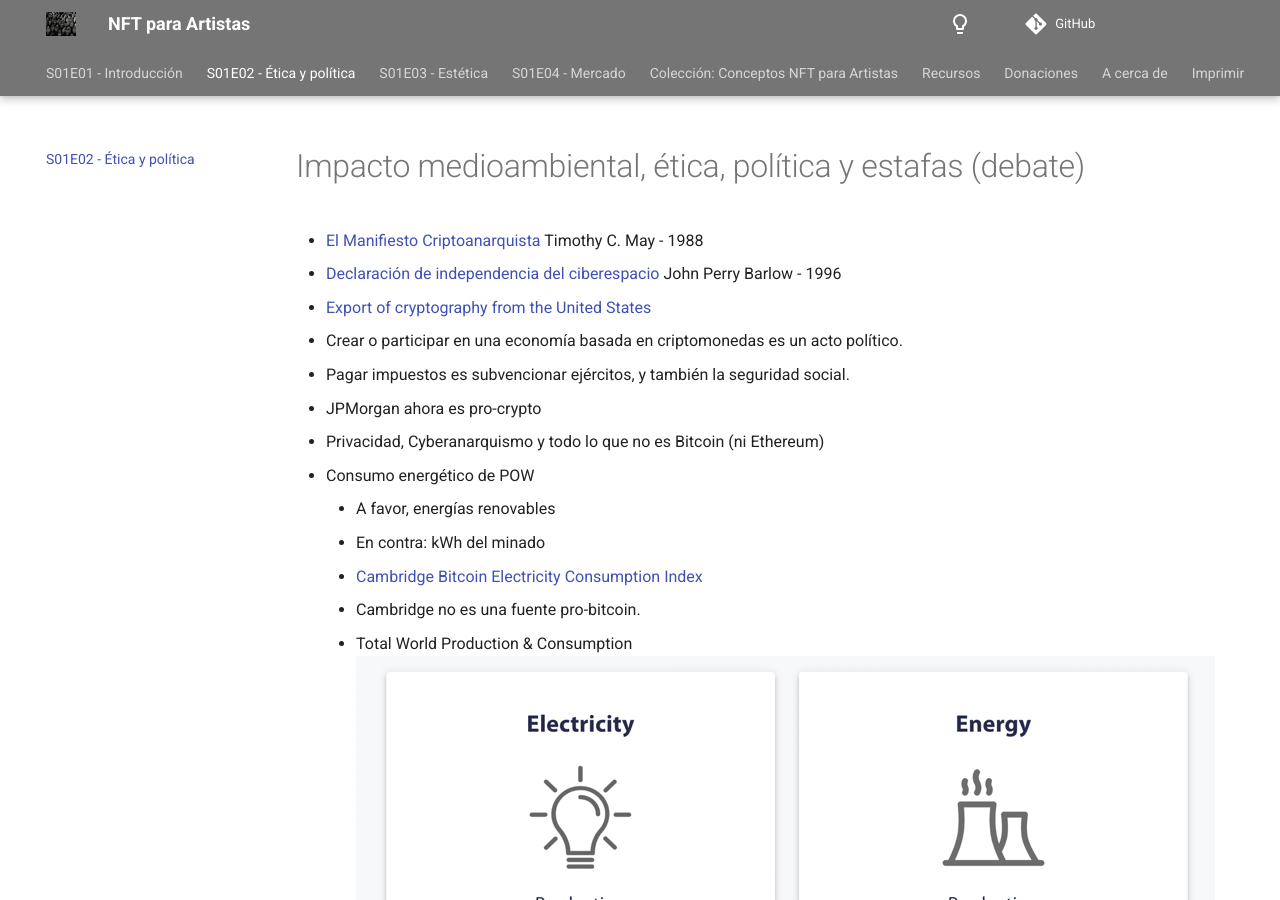
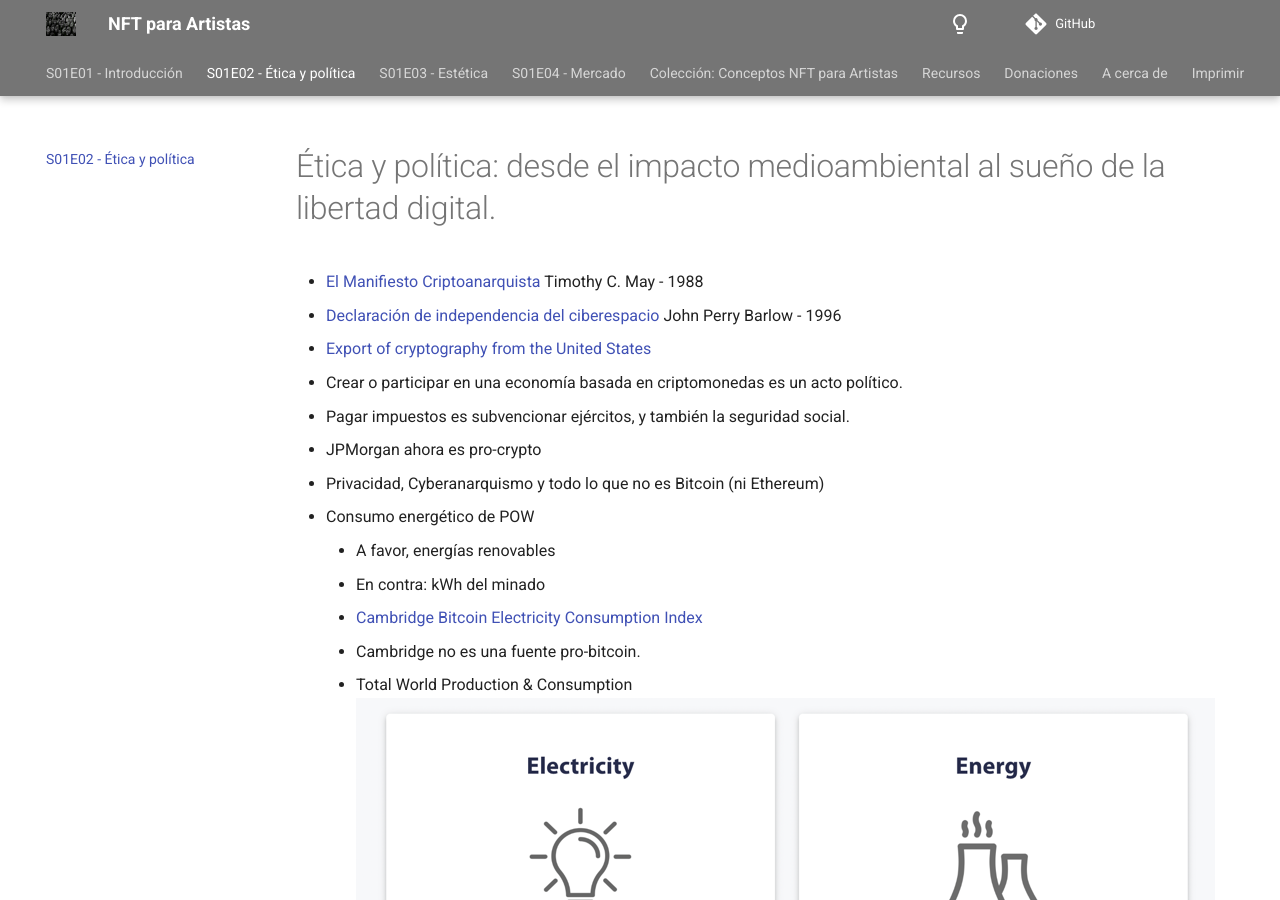
Before and after one commit to fransimo/nft_para_artistas, an MkDocs documentation site: the page built from docs/02_ethics/index.md, in a window 1280 px wide and 900 px high. Built offline with MkDocs 1.6.1 and Material for MkDocs 9.7.7, drawn with Linux system fonts in a browser that asks for light colours; comment, search, counter and statistics services are not loaded.

Commit message:
02, Ética y política: desde el impacto medioambiental al sueño de la libertad digital.

```diff
--- a/docs/02_ethics/index.md
+++ b/docs/02_ethics/index.md
@@ -1,4 +1,4 @@
-# Impacto medioambiental, ética, política y estafas (debate)
+# Ética y política: desde el impacto medioambiental al sueño de la libertad digital.
 
 - [El Manifiesto Criptoanarquista](https://es.wikisource.org/wiki/El_Manifiesto_Criptoanarquista) Timothy C. May - 1988
 - [Declaración de independencia del ciberespacio](https://es.wikisource.org/wiki/Declaraci%C3%B3n_de_independencia_del_ciberespacio) John Perry Barlow - 1996
```
